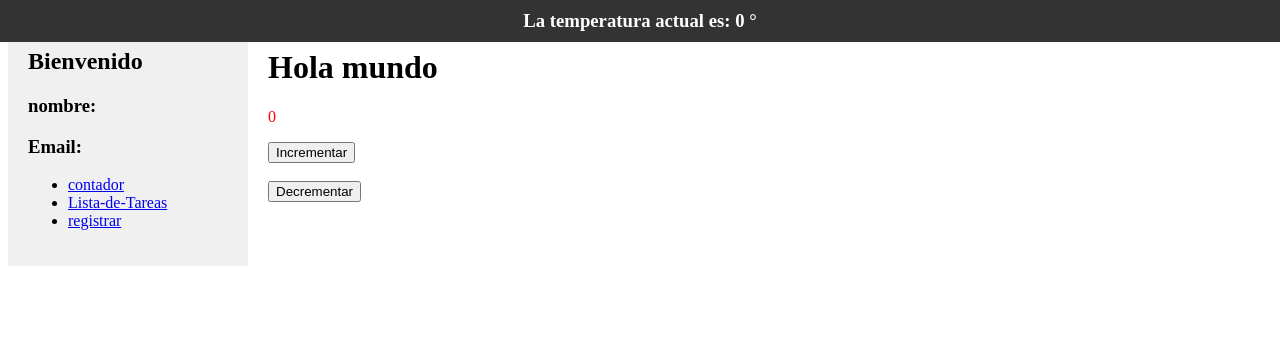
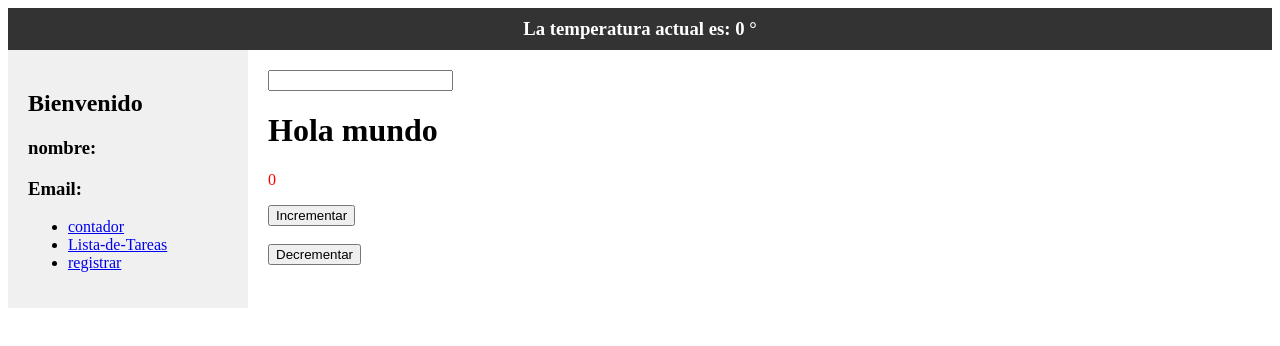
Before and after one commit to Sadrach34/proyecto-vue, a Vue app: page /contador in a window 1280 px wide. Shown: the top 346 px of the page. Built offline with nearby package versions, Linux system fonts and the light colour scheme; no server answers.

Commit message:
ep 9
Sobre componentes Padres, Componentes hijos y props

```diff
--- a/src/components/Header.vue
+++ b/src/components/Header.vue
@@ -1,11 +1,19 @@
 <template>
     <div class="Header">
-        <Weather />
+        {{ mesnajeRecibido }}<Weather />
     </div>
 </template>
 
 <script setup>
 import Weather from './Weather.vue';
+import { defineProps, ref, watch } from 'vue';
+
+const props = defineProps(['mensaje']);
+const mesnajeRecibido = ref(props.mensaje);
+watch(() => props.mensaje, (newValue) => {
+    mesnajeRecibido.value = newValue;
+});
+
 </script>
 
 <style scoped>
@@ -14,7 +22,6 @@
         justify-content: center;
         align-items: center;
         padding: 10px 20px;
-        position: fixed;
         top: 0;
         right: 0;
         left: 0;
--- a/src/views/MainView.vue
+++ b/src/views/MainView.vue
@@ -1,8 +1,10 @@
 <template>
-    <Header />
+    <Header :mensaje="Texto"/>
     <div class="Container">
         <sidebar />
         <div class="content">
+            <input type="text" v-model="Texto" />
+            {{ Texto }}
             <Router-View />
         </div>
     </div>
@@ -11,6 +13,9 @@
 <script setup>
     import sidebar from '../components/sidebar.vue';
     import Header from '@/components/Header.vue';
+    import { ref } from 'vue';
+
+    const Texto = ref('');
 </script>
 
 <style scoped>
```
